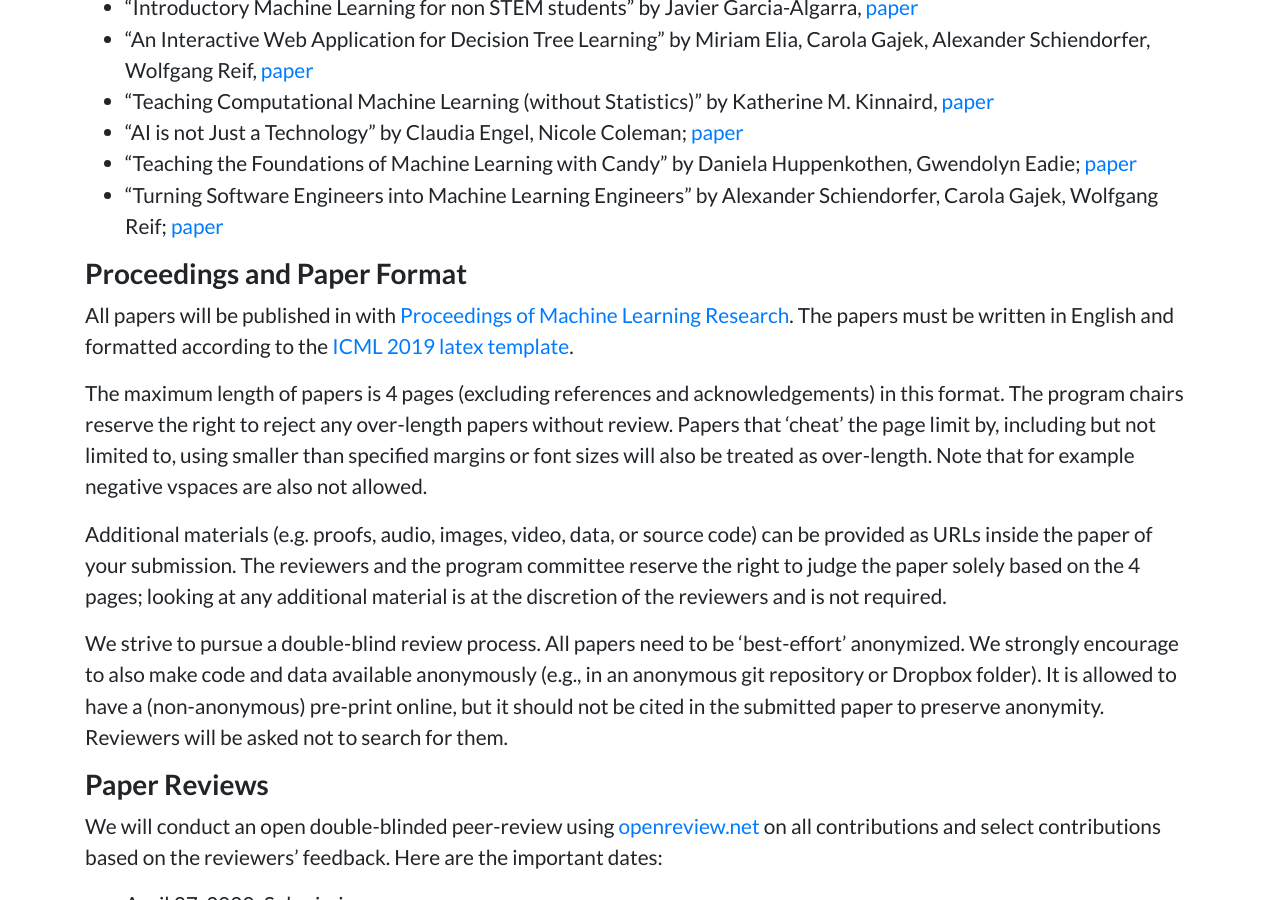
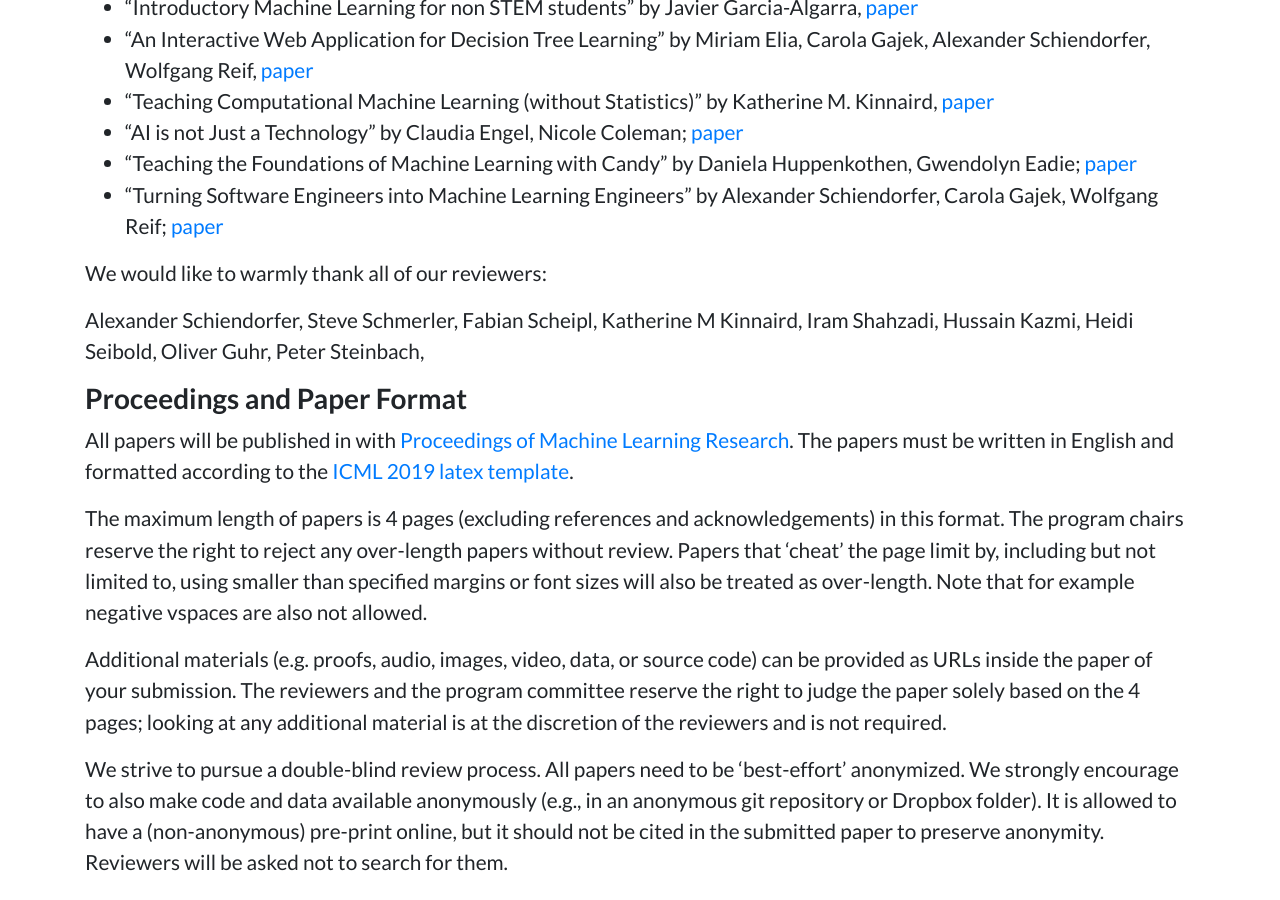
Before and after one commit to teaching-ml/2020, a Jekyll site: the page built from index.md, in a window 1280 px wide and 900 px high, scrolled down 4272 px. Built offline with Jekyll 4.4.1, drawn with Linux system fonts in a browser that asks for light colours.

Commit message:
thanks to reviewers, initial set

```diff
--- a/index.md
+++ b/index.md
@@ -102,6 +102,10 @@ The central activity of the workshop will be twofold:
 * "Teaching the Foundations of Machine Learning with Candy" by Daniela Huppenkothen, Gwendolyn Eadie; [paper](https://openreview.net/forum?id=a37DEwWs1wu)
 * "Turning Software Engineers into Machine Learning Engineers" by Alexander Schiendorfer, Carola Gajek, Wolfgang Reif; [paper](https://openreview.net/forum?id=jm5E97TTMEb)
 
+We would like to warmly thank all of our reviewers:
+
+Alexander Schiendorfer, Steve Schmerler, Fabian Scheipl, Katherine M Kinnaird, Iram Shahzadi, Hussain Kazmi, Heidi Seibold, Oliver Guhr, Peter Steinbach,
+
 ### Proceedings and Paper Format
 
 All papers will be published in with [Proceedings of Machine Learning Research](http://proceedings.mlr.press/).
@@ -123,6 +127,7 @@ We will conduct an open double-blinded peer-review using [openreview.net](https:
 
 Each submitted paper will be reviewed publicly by at least two experienced machine learning instructors. If you'd like to help out reviewing papers, please let us know and open an issue [here](repo) or [contact us](mailto:p.steinbach@hzdr.de).
 
+
 ## Questions, Concerns or Feedback
 
 We are happy to hear from you regarding your questions, concerns or feedback. Please do so by opening an issue [here](https://github.com/teaching-ml/2020/) or [contact us](mailto:p.steinbach@hzdr.de).
```
